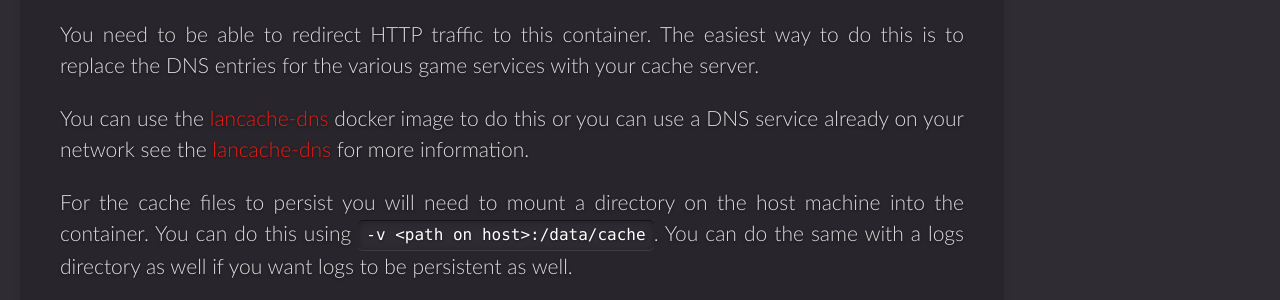
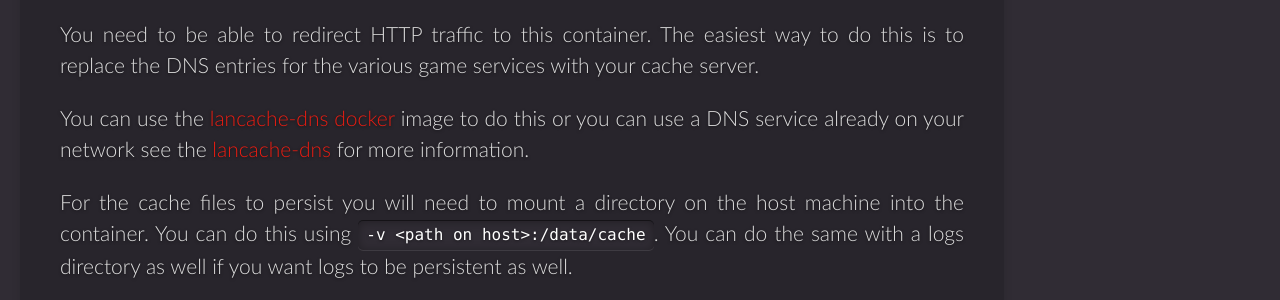
Before and after one commit to lancachenet/lancachenet.github.io, a Jekyll site: the page built from _docs/containers/monolithic/index.md, in a window 1280 px wide and 900 px high, scrolled down 955 px. Shown: the part 155-455 px from the top of the window. Built offline with Jekyll 4.4.1, drawn with Linux system fonts in a browser that asks for light colours; comment, search, counter and statistics services are not loaded.

Commit message:
Fixes (#14)
* fixed lancache-dns link
* Changed _config.yml logo img for scope/embed to lancache

```diff
--- a/_config.yml
+++ b/_config.yml
@@ -32,7 +32,7 @@
 - scope:
     path: ''
   values:
-    image: "/img/jekyll-og.png"
+    image: "/img/lancache-fulllogo.svg.png"
 future: true
 plugins:
 - jekyll-avatar
--- a/_docs/containers/monolithic/index.md
+++ b/_docs/containers/monolithic/index.md
@@ -27,7 +27,7 @@
 
 You need to be able to redirect HTTP traffic to this container. The easiest way to do this is to replace the DNS entries for the various game services with your cache server.
 
-You can use the [lancache-dns](https://hub.docker.com/r/lancachenet/lancache-dns/) docker image to do this or you can use a DNS service already on your network see the [lancache-dns](/docs/containers/lancache-dns/) for more information.
+You can use the [lancache-dns docker](https://hub.docker.com/r/lancachenet/lancache-dns/) image to do this or you can use a DNS service already on your network see the [lancache-dns](/docs/containers/dns/) for more information.
 
 For the cache files to persist you will need to mount a directory on the host machine into the container. You can do this using `-v <path on host>:/data/cache`. You can do the same with a logs directory as well if you want logs to be persistent as well.
 
```
